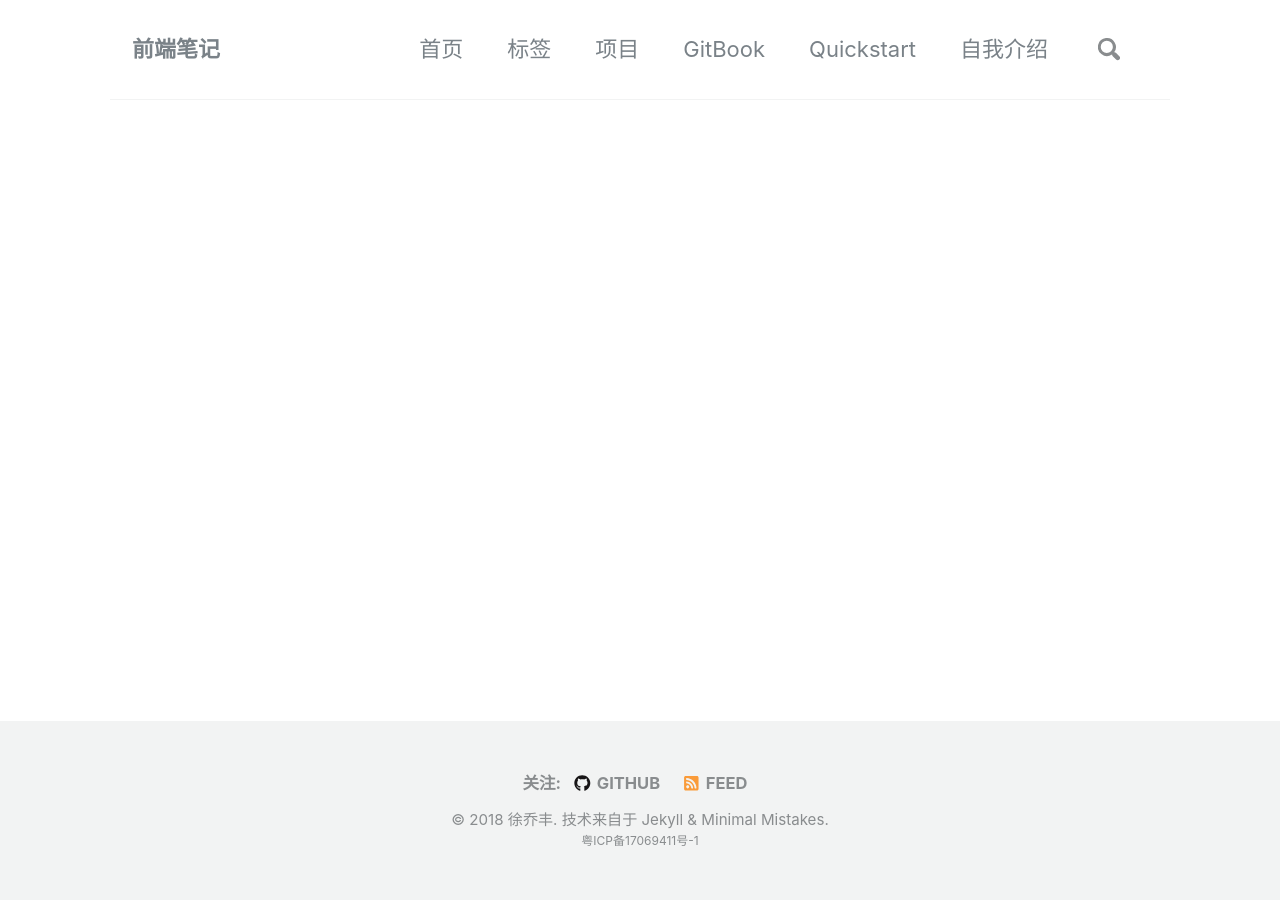
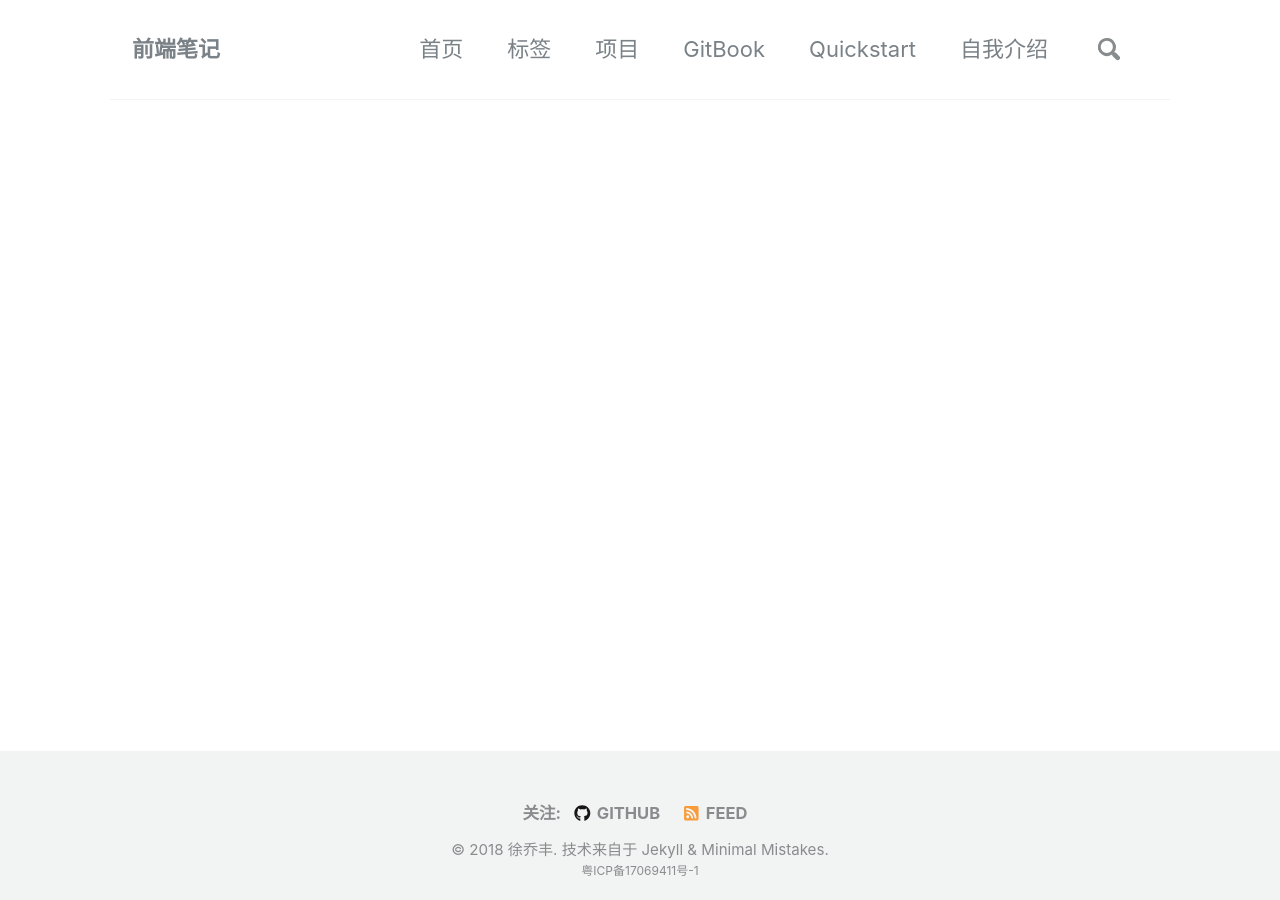
Before and after one commit to JasonHsu9/JasonHsu9.github.io, a Jekyll site: the page built from categories.md, in a window 1280 px wide. Built offline with Jekyll 4.4.1, drawn with Linux system fonts in a browser that asks for light colours; nearby versions of some CDN libraries.

Commit message:
Update _footer.scss

```diff
--- a/_sass/minimal-mistakes/_footer.scss
+++ b/_sass/minimal-mistakes/_footer.scss
@@ -108,5 +108,5 @@
 .put-on-record {
   text-align: center;
   font-size: 12px;
-  margin-bottom: 50px;
+  margin-bottom: 20px;
 }
```
